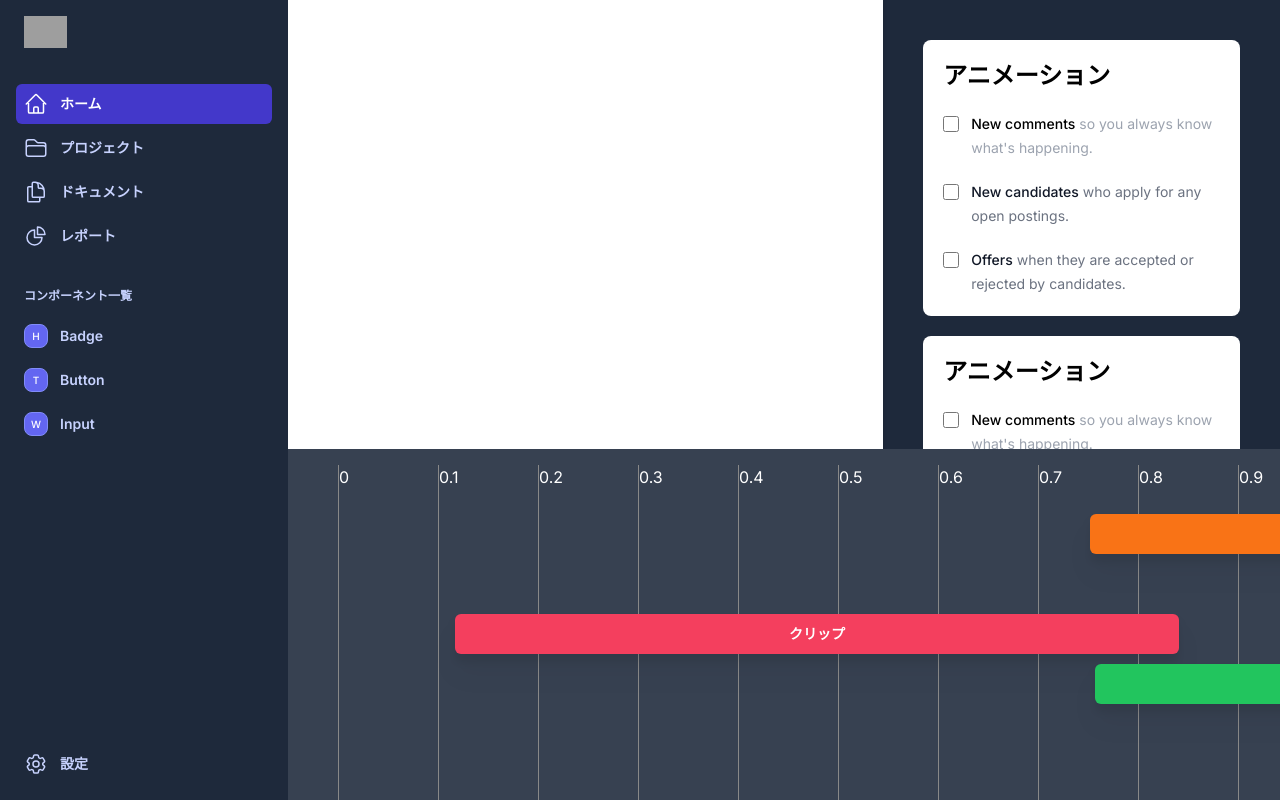
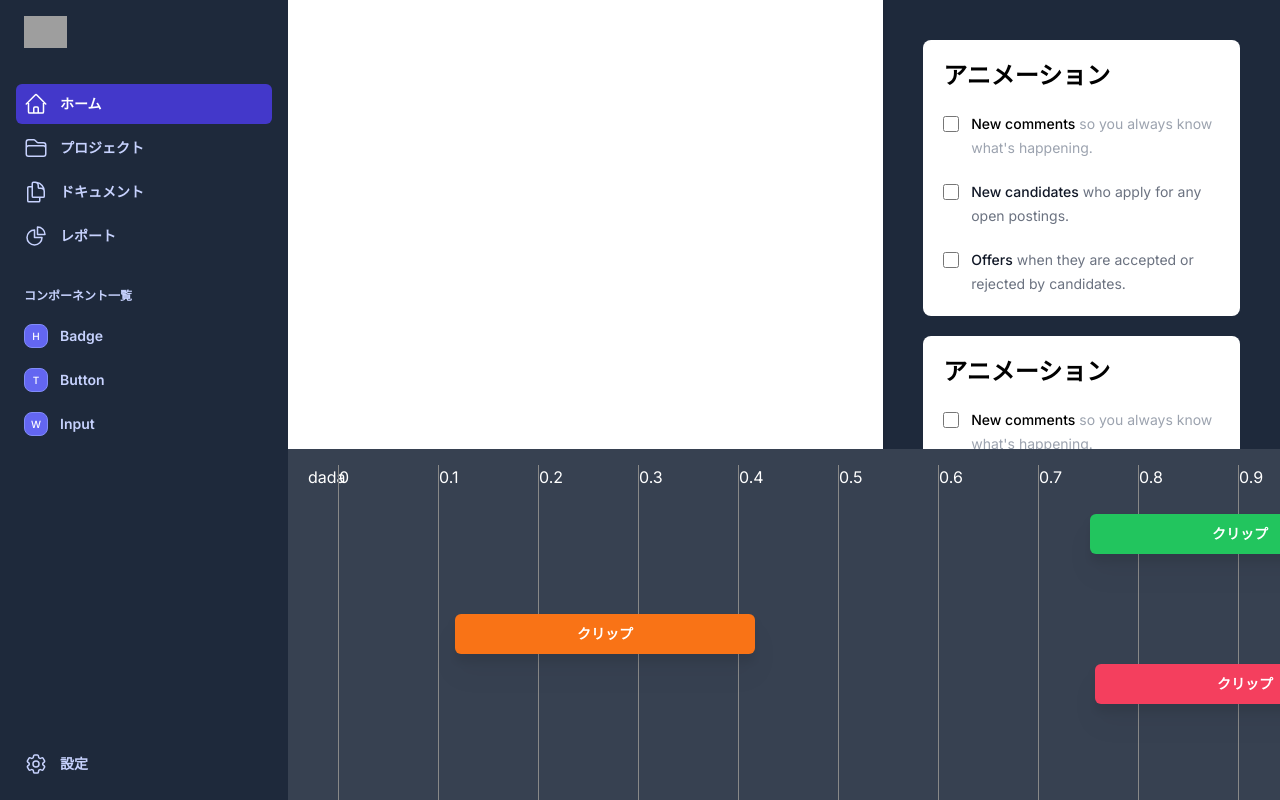
Before and after one commit to tosaken1116/plesio-ui-docs, a Next.js app: page /editor in a window 1280 px wide. Built offline with nearby package versions, Linux system fonts and the light colour scheme; grey boxes are pictures that could not be loaded.

Commit message:
ドラッグ＆ドロップ実装

```diff
--- a/src/app/editor/(components)/Footer/Clip.tsx
+++ b/src/app/editor/(components)/Footer/Clip.tsx
@@ -1,22 +1,52 @@
-import React from 'react';
+'use client';
 
-const Clip: React.FC = ({ x, y, color = '#0ea5e9' }) => {
-  const width = Math.floor(Math.random() * 1500) + 150;
+import React, { useEffect, useRef, useState } from 'react';
+
+const Clip: React.FC = ({ x, y, color = '#0ea5e9', width = 100, offset }) => {
+  const [pos, setPos] = useState({ x: x, y: y });
+  const [dragging, setDragging] = useState(false);
+  const ref = useRef(null);
+
+  useEffect(() => {
+    const handleMouseMove = (event) => {
+      if (dragging) {
+        console.log(offset);
+        setPos({
+          x: event.clientX - offset.x - width / 2 + offset.scrollX,
+          y: pos.y,
+        });
+      }
+    };
+
+    const handleMouseUp = () => {
+      setDragging(false);
+    };
+
+    window.addEventListener('mousemove', handleMouseMove);
+    window.addEventListener('mouseup', handleMouseUp);
+
+    return () => {
+      window.removeEventListener('mousemove', handleMouseMove);
+      window.removeEventListener('mouseup', handleMouseUp);
+    };
+  }, [dragging, pos]);
 
   return (
-    <span
-      className="rounded-md bg-indigo-600 px-3.5 py-2.5 text-sm font-semibold text-white hover:bg-indigo-500 focus-visible:outline focus-visible:outline-2 focus-visible:outline-offset-2 focus-visible:outline-indigo-600  drop-shadow-xl	"
+    <button
+      ref={ref}
+      className="rounded-md bg-indigo-600 px-3.5 py-2.5 text-sm font-semibold text-white drop-shadow-xl	"
       style={{
         position: 'absolute',
         width: `${width}px`,
-        left: `${x}px`,
-        top: `${y + 15}px`,
+        left: `${pos.x}px`,
+        top: `${pos.y + 15}px`,
         userSelect: 'none',
         backgroundColor: color as string,
       }}
+      onMouseDown={() => setDragging(true)}
     >
       クリップ
-    </span>
+    </button>
   );
 };
 
--- a/src/app/editor/(components)/Footer/Footer.tsx
+++ b/src/app/editor/(components)/Footer/Footer.tsx
@@ -1,4 +1,4 @@
-import React from 'react';
+import React, { useEffect, useRef, useState } from 'react';
 
 import Clip from './Clip';
 
@@ -8,8 +8,34 @@ const colors = {
   red: '#f43f5e',
 };
 
-const Footer = () => (
-  <footer className="py-4 bg-gray-700 text-white text-center flex flex-col items-start gap-1 p-5 relative overflow-x-scroll h-[600px] ">
+const Footer: React.FC = () => {
+  const ref = useRef(null);
+  const [offset, setOffset] = useState({ x: 0, y: 0, scrollX: 0 });
+
+  useEffect(() => {
+    const rect = ref.current.getBoundingClientRect();
+    const offsetX = rect.left;
+    setOffset({ x: offsetX, y: 0, scrollX: ref.current.scrollLeft });
+  }, []);
+
+  const toggleVisibility = () => {
+    console.log("dada")
+    const rect = ref.current.getBoundingClientRect();
+    const offsetX = rect.left;
+    setOffset({ x: offsetX, y: 0, scrollX: ref.current.scrollLeft });
+  };
+
+  useEffect(() => {
+    ref.current.addEventListener('scroll', toggleVisibility);
+    return () => window.removeEventListener('scroll', toggleVisibility);
+  }, []);
+
+  return (
+    <footer
+      ref={ref}
+      className="py-4 bg-gray-700 text-white text-center flex flex-col items-start gap-1 p-5 relative overflow-x-scroll h-[600px] "
+    >
+      <button >dada</button>
       {Array.from({ length: 50 }, (_, i) => (
         <div
           key={i}
@@ -37,10 +63,13 @@ const Footer = () => (
                 ]
               ]
             }
+            offset={offset}
+            width={300}
           />
         </div>
       ))}
     </footer>
   );
+};
 
 export default Footer;
```
Lines whose indentation alone changed are shown as unchanged.
